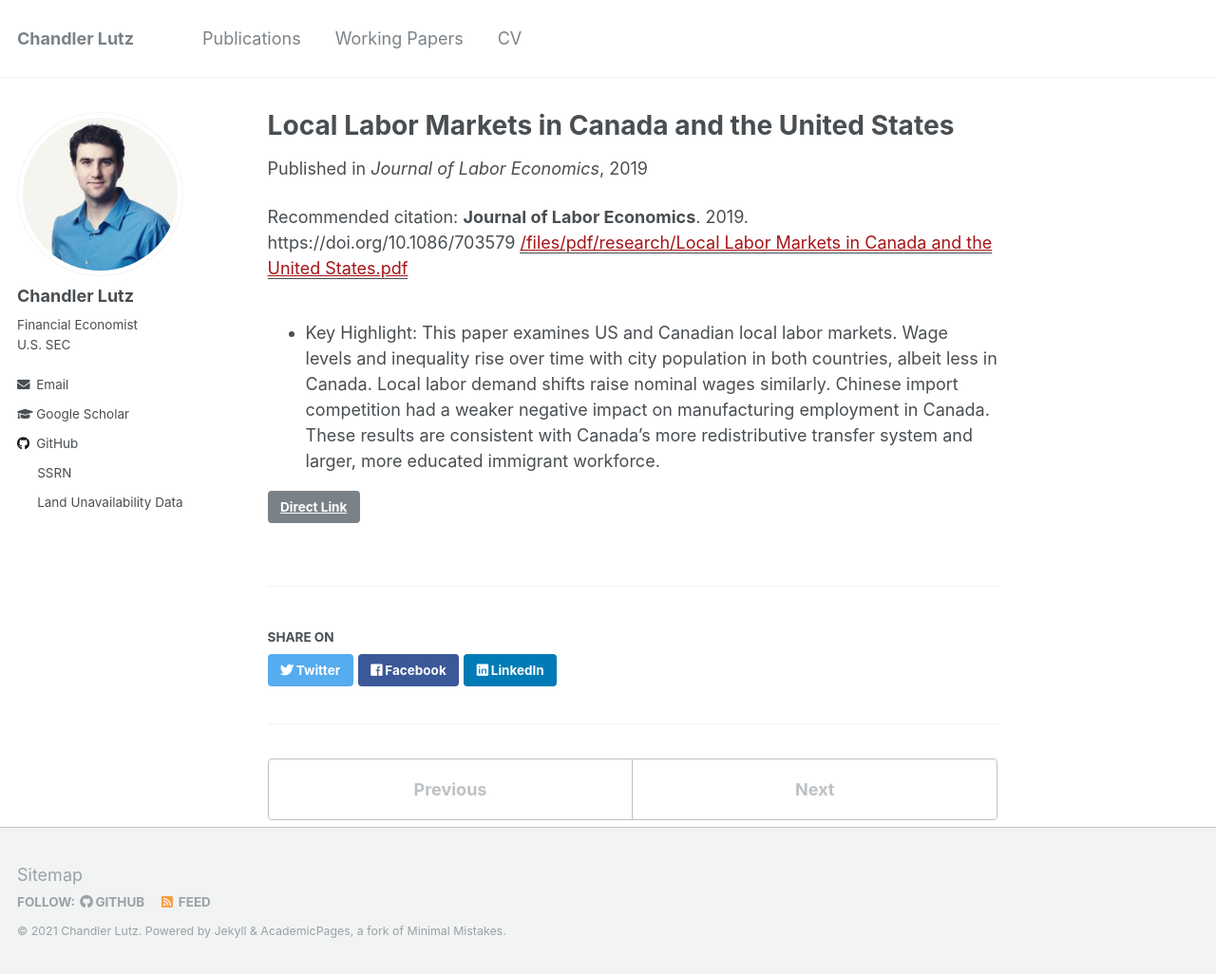
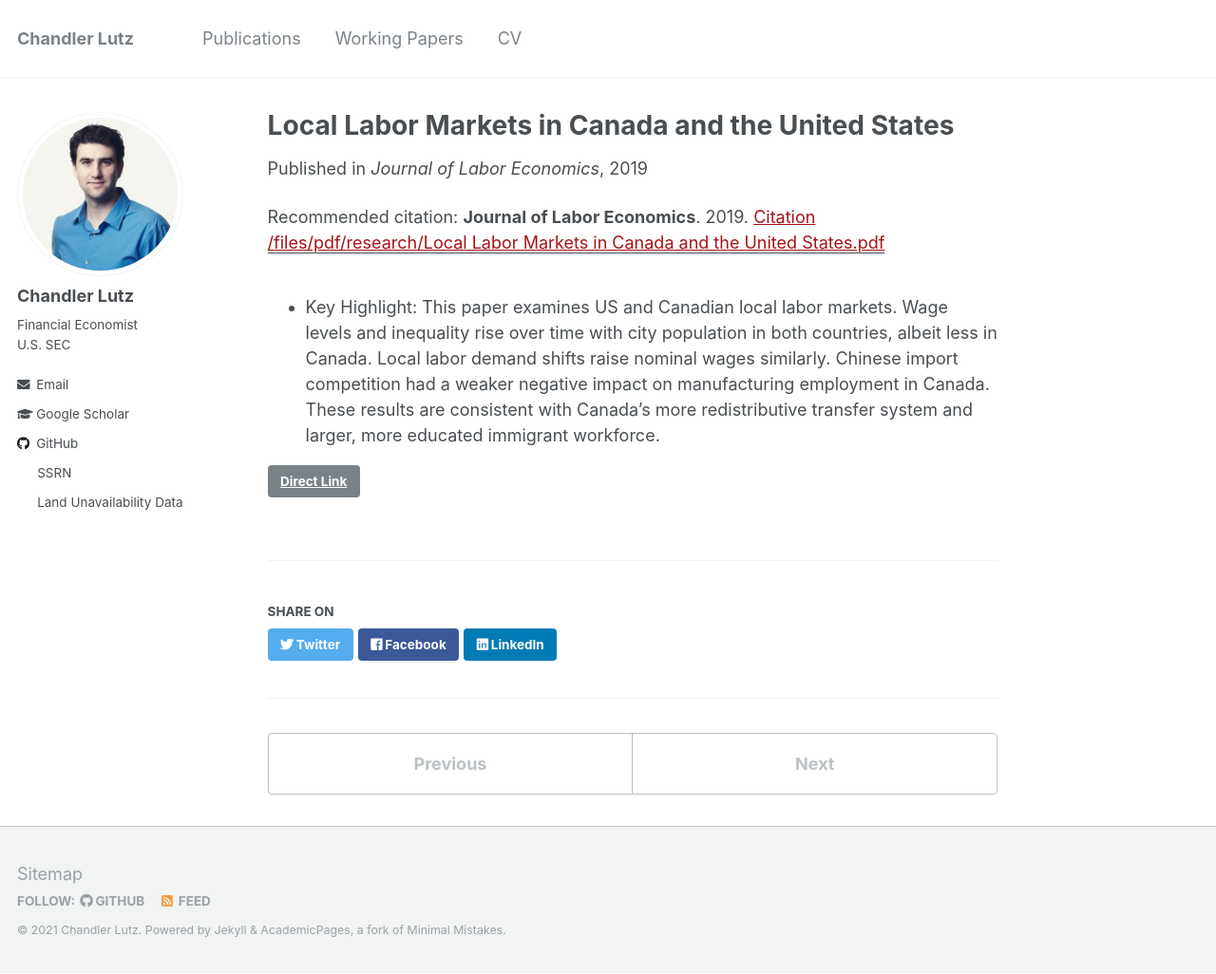
Before and after one commit to ChandlerLutz/ChandlerLutz.github.io, a Jekyll site: the page built from _publications/2019-local-labor-markets-us-canada.md, in a window 1280 px wide and 1026 px high. Shown: the whole window at 95% size. Built offline with Jekyll 4.4.1, drawn with Linux system fonts in a browser that asks for light colours.

Commit message:
Add link to citation

```diff
--- a/_publications/2019-local-labor-markets-us-canada.md
+++ b/_publications/2019-local-labor-markets-us-canada.md
@@ -8,6 +8,6 @@
 link: 'https://doi.org/10.1086/703579'
 code: 'https://github.com/ChandlerLutz/LocalLaborMarketsInCanadaAndTheUnitedStates'
 github: 'https://github.com/ChandlerLutz/LocalLaborMarketsInCanadaAndTheUnitedStates'
-citation: '<b>Journal of Labor Economics</b>. 2019. https://doi.org/10.1086/703579'
+citation: '<b>Journal of Labor Economics</b>. 2019. <a href="https://scholar.google.com/scholar?hl=en&as_sdt=0%2C5&q=%22Local+Labor+Markets+in+Canada+and+the+United+States%22&btnG=#d=gs_cit&u=%2Fscholar%3Fq%3Dinfo%3AW9pMPJu3OeIJ%3Ascholar.google.com%2F%26output%3Dcite%26scirp%3D0%26hl%3Den">Citation</a>'
 ---
 * Key Highlight: This paper examines US and Canadian local labor markets. Wage levels and inequality rise over time with city population in both countries, albeit less in Canada. Local labor demand shifts raise nominal wages similarly. Chinese import competition had a weaker negative impact on manufacturing employment in Canada. These results are consistent with Canada's more redistributive transfer system and larger, more educated immigrant workforce.
```
Also changed, not shown: _publications/2016-mortgage-default-risk.md (+1 -1 lines).
